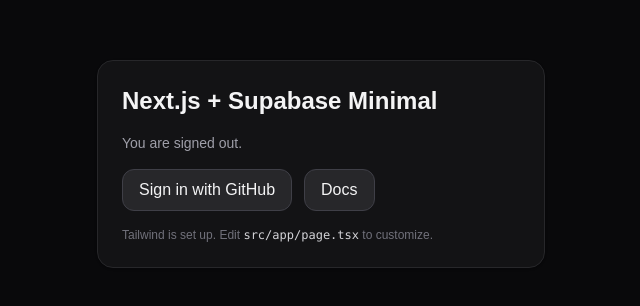
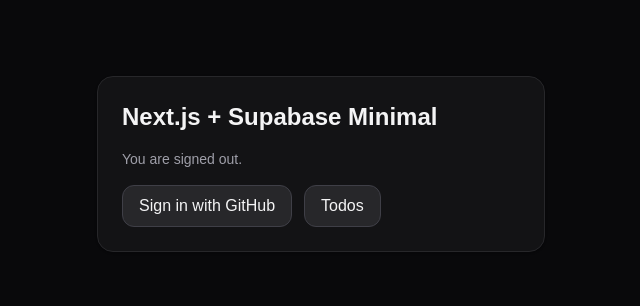
Before and after one commit to subhamsarangi/next-supa-minimal, a Next.js app: page / in a window 1280 px wide. Shown: the part 236-542 px from the top of the page, without its empty margins (319-959 px from the left). Built offline with nearby package versions, Linux system fonts and the light colour scheme; no server answers.

Commit message:
link update

```diff
--- a/src/app/page.tsx
+++ b/src/app/page.tsx
@@ -76,19 +76,12 @@
                         </button>
                     )}
                     <Link
-                        href="https://supabase.com/docs"
+                        href="/todos"
                         className="px-4 py-2 rounded-xl border border-zinc-700 bg-zinc-800 hover:bg-zinc-700 text-zinc-100 transition-colors focus:outline-none focus:ring-2 focus:ring-zinc-600"
-                        target="_blank"
                     >
-                        Docs
+                        Todos
                     </Link>
                 </div>
-
-                <p className="text-xs text-zinc-500">
-                    Tailwind is set up. Edit{' '}
-                    <code className="text-zinc-300">src/app/page.tsx</code> to
-                    customize.
-                </p>
             </div>
         </main>
     );
```
